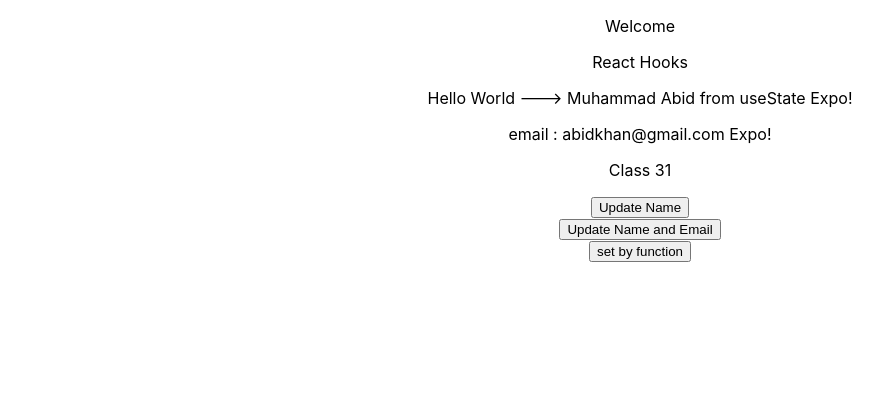
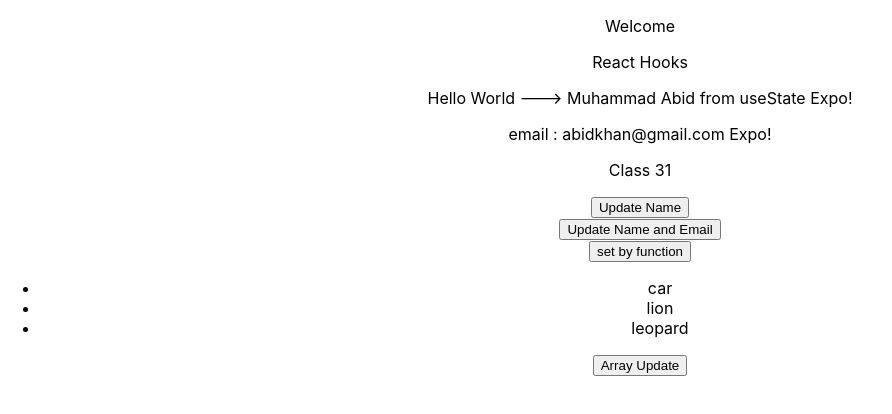
Before and after one commit to Muhammad-Abid11/React-hooks, a React (Create React App) app: page / in a window 1280 px wide. Shown: the top 414 px of the page, without its empty margins (0-892 px from the left). Built offline with nearby package versions, Linux system fonts and the light colour scheme.

Commit message:
"useState" used  in array

```diff
--- a/src/App.jsx
+++ b/src/App.jsx
@@ -19,17 +19,22 @@ function App() {
   //like destructuring
   //[property,function]=useState("Default Value")
   const [email, setEmail] = useState("abidkhan@gmail.com");
-  const [arr, setArr] = useState("car", "lion", "leopard");
+  // we can also used in array and object
+  const [arr, setArr] = useState(["car", "lion", "leopard"]);
 
   const handle = () => {
     setName("Abid")
     setEmail("Abid@gmail.com")
   }
+
+  const arrUpdate = () => {
+    setArr([...arr, "Dog"])
+
+  }
   return (
     <div className="App">
-      <p>Welcome{'\n'}{'\n'}
-      </p>
-      <p>React Hooks    {'\n'}</p>
+      <p>Welcome</p>
+      <p>React Hooks</p>
       <p>Hello World ---> {name} Expo!</p>
       <p>email :   {email} Expo!</p>
       <p>Class 31</p>
@@ -42,6 +47,13 @@ function App() {
       }>Update Name and Email</button>
       <br />
       <button onClick={handle}>set by function</button>
+
+      <ul>
+        {arr.map((v, i) => {
+          return <li key={i}>{v}</li>
+        })}
+      </ul>
+      <button onClick={arrUpdate}>Array Update</button>
     </div >
   );
 }
```
